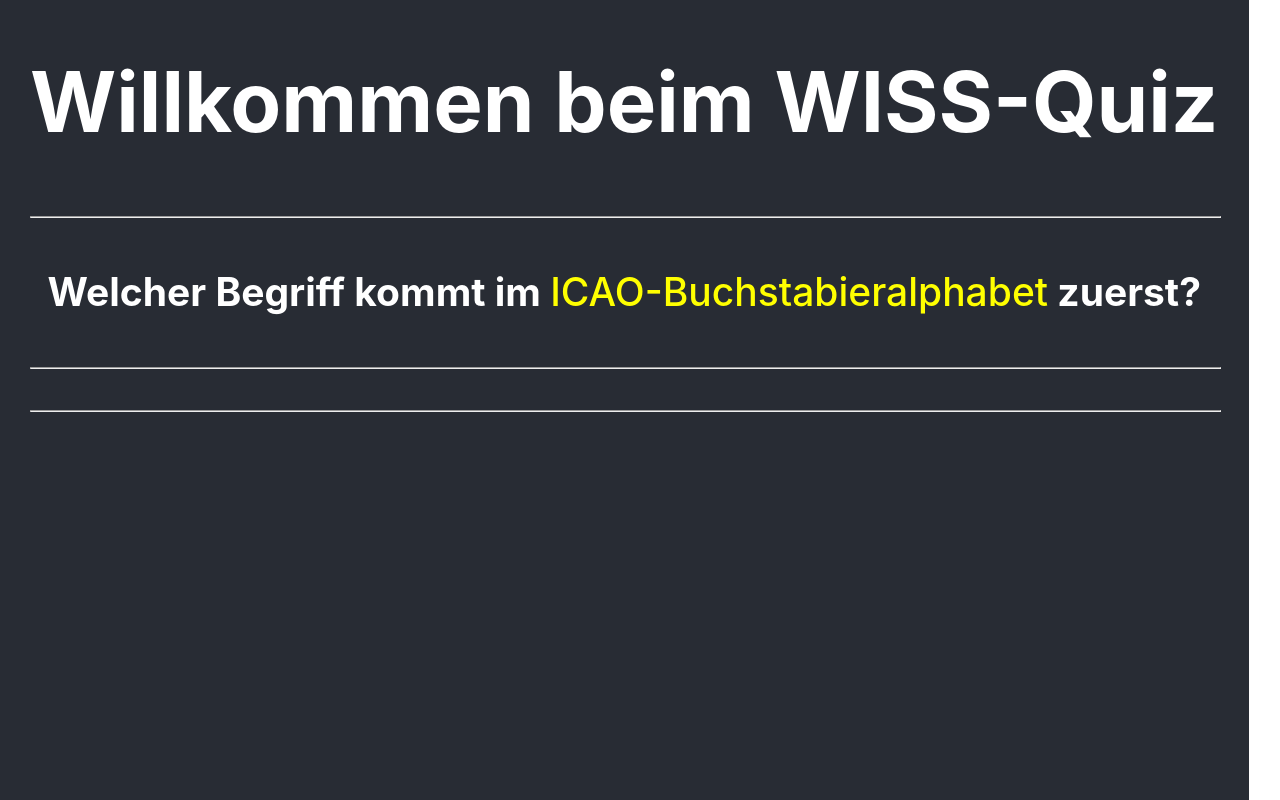
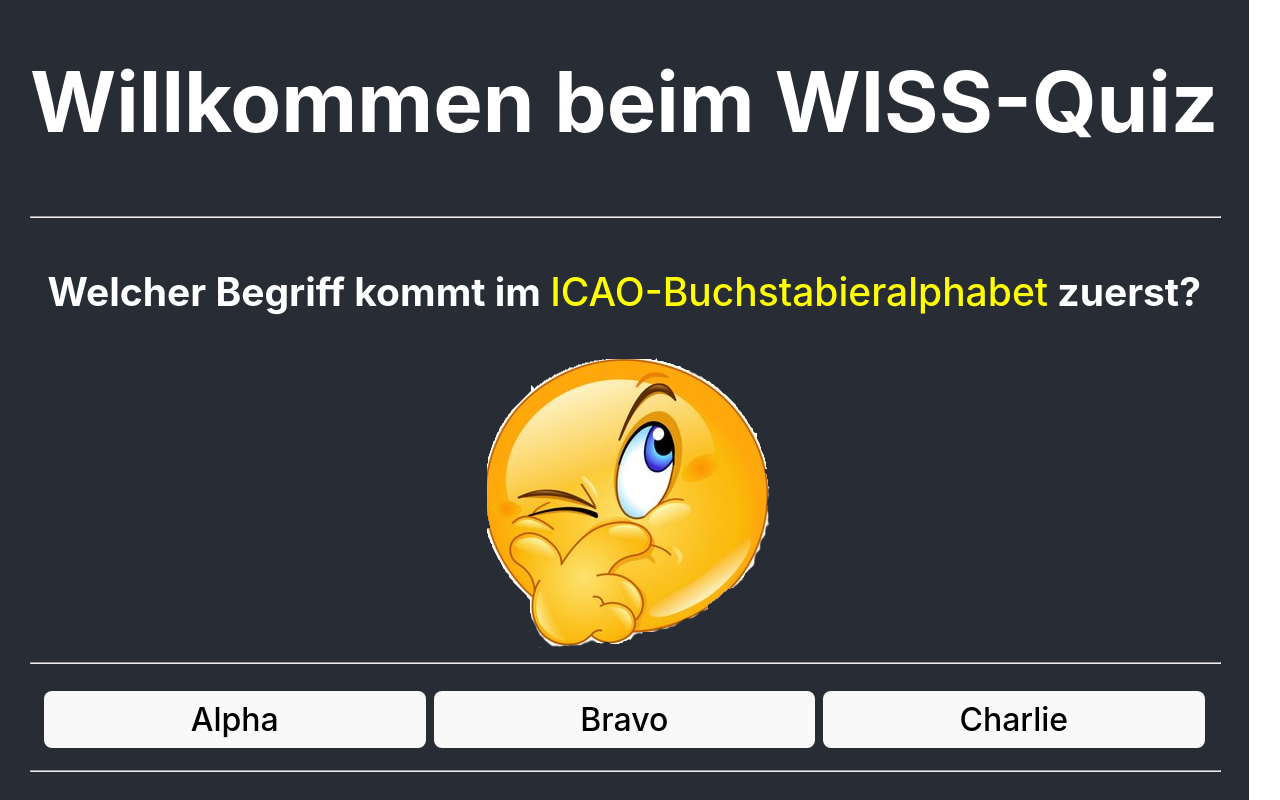
Before and after one commit to WISS-GB/M294-Code, a React (Vite) app: page / in a window 1280 px wide. Built offline with nearby package versions, Linux system fonts and the light colour scheme.

Commit message:
created solution for SQ4C

```diff
--- a/src/App.jsx
+++ b/src/App.jsx
@@ -1,4 +1,12 @@
 import './App.css';
+import Button from './Button';
+
+const buttonLabels = ["Alpha", "Bravo", "Charlie"];
+
+const myfun = (event) => {
+  console.log("Hello, "+event.target.innerHTML);
+  document.getElementById("feedback").innerHTML = event.target.innerHTML;
+}
 
 function App() {
 
@@ -9,14 +17,17 @@ function App() {
         <hr />
         <h2>Welcher Begriff kommt im <a href="https://de.wikipedia.org/wiki/ICAO-Alphabet">ICAO-Buchstabieralphabet</a> zuerst?</h2>
         { /* hier könnte ein Smiley entstehen */ }
+        <img src="/img/question_smiley.png" alt="" />
         <hr />
       </header>
       <div className="buttonbar">
-        { /* Buttons hier erstellen */ }
+        {buttonLabels.map((label) => <Button label={label} onClick={myfun} key={label}/>)}
       </div>
       <hr />
       <div className="feedbackbar">
         { /*answer*/ }
+        <div id="feedback">
+        </div>
       </div>
     </div>
   );
--- /dev/null
+++ b/src/Button.jsx
@@ -0,0 +1,10 @@
+export default function Button (props){
+  return (
+    <button
+      className="button"
+      onClick={props.onClick}
+    >
+      {props.label}
+    </button>
+  );
+}
```
